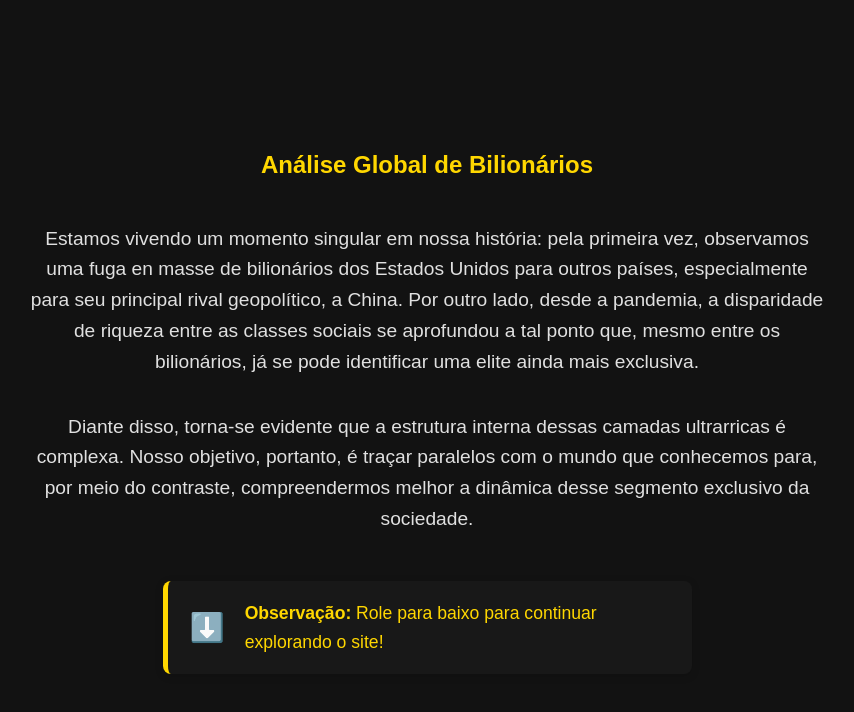
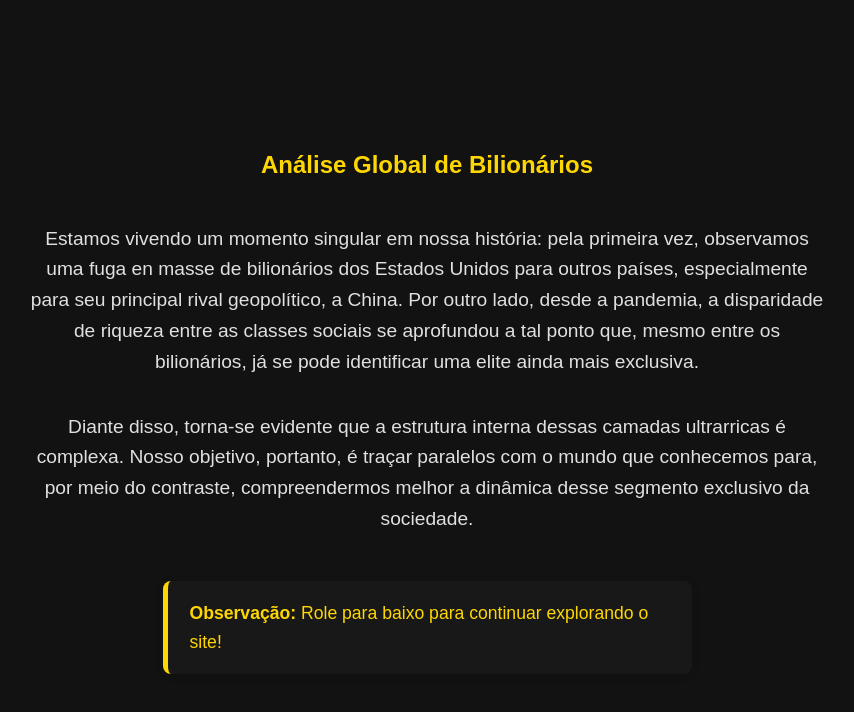
Before and after one commit to FGV-VIS-2025/final-project-wealth-analysis-vis, a SvelteKit app: page / in a window 1280 px wide. Shown: the top 712 px of the page, without its empty margins (213-1067 px from the left). Built offline with nearby package versions, Linux system fonts and the light colour scheme.

Commit message:
remove icon

```diff
--- a/src/routes/+page.svelte
+++ b/src/routes/+page.svelte
@@ -140,10 +140,6 @@
     box-shadow: 0 2px 8px rgba(0,0,0,0.15);
     text-align: left;
   }
-  .scroll-hint-icon {
-    font-size: 1.6em;
-    margin-right: 8px;
-  }
 </style>
 
 <div id="scroll-telling-page" class="story-container">
@@ -157,7 +153,6 @@
         Diante disso, torna-se evidente que a estrutura interna dessas camadas ultrarricas é complexa. Nosso objetivo, portanto, é traçar paralelos com o mundo que conhecemos para, por meio do contraste, compreendermos melhor a dinâmica desse segmento exclusivo da sociedade.
       </p>
       <div class="scroll-hint-box">
-        <span class="scroll-hint-icon">⬇️</span>
         <span><strong>Observação:</strong> Role para baixo para continuar explorando o site!</span>
       </div>
     </div>
```
